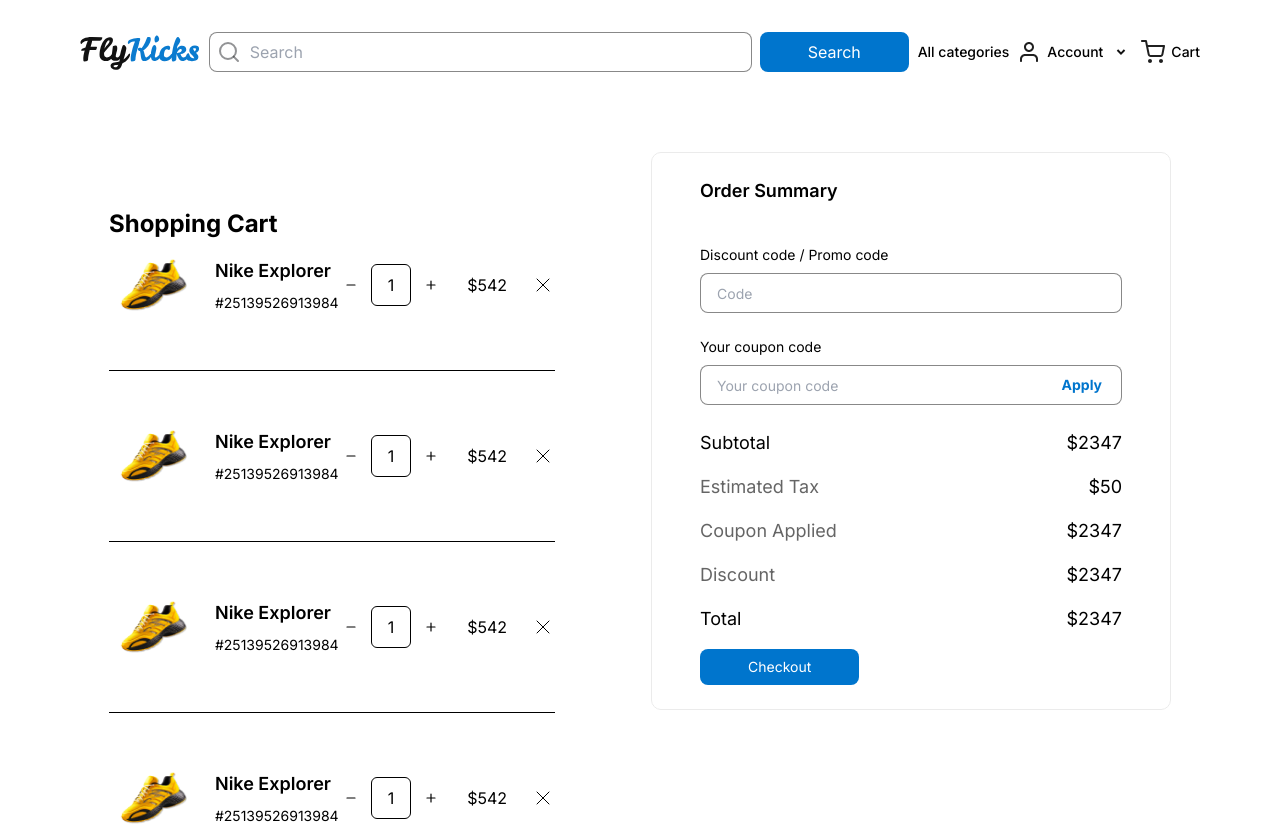
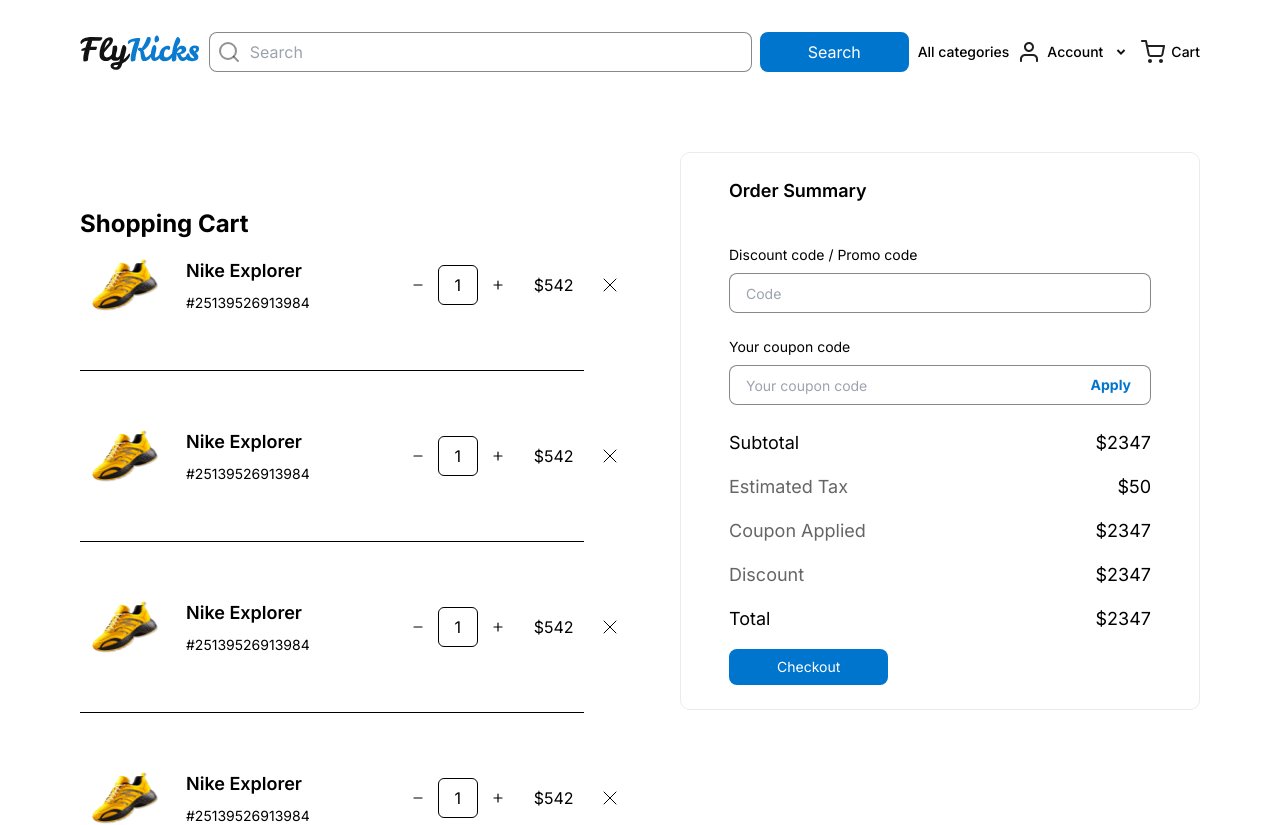
Before and after one commit to unegbuclinton/store, a Next.js app: page /cart in a window 1280 px wide. Shown: the top 825 px of the page. Built offline with nearby package versions, Linux system fonts and the light colour scheme.

Commit message:
update cart button

```diff
--- a/src/components/cart-item/CartItem.tsx
+++ b/src/components/cart-item/CartItem.tsx
@@ -31,15 +31,17 @@
         </div>
       </div>
 
-      <div className='flex items-center gap-6'>
+      <div className='flex items-center gap-6 ml-24'>
         <div className='flex items-center gap-2'>
-          <span className='cursor-pointer' onClick={decreaseCount}>
+          <button className='cursor-pointer' onClick={decreaseCount}>
             <StoreIcon iconName='minus' />
-          </span>
-          <p className='rounded-md border px-4 py-2'>{itemCount}</p>
-          <span className='cursor-pointer' onClick={increaseCount}>
+          </button>
+          <p className='rounded-md border w-10 h-10 flex justify-center items-center'>
+            {itemCount}
+          </p>
+          <button className='cursor-pointer' onClick={increaseCount}>
             <StoreIcon iconName='plusIcon' />
-          </span>
+          </button>
         </div>
         <p>$542</p>
         <span className='cursor-pointer' onClick={onCancel}>
```
